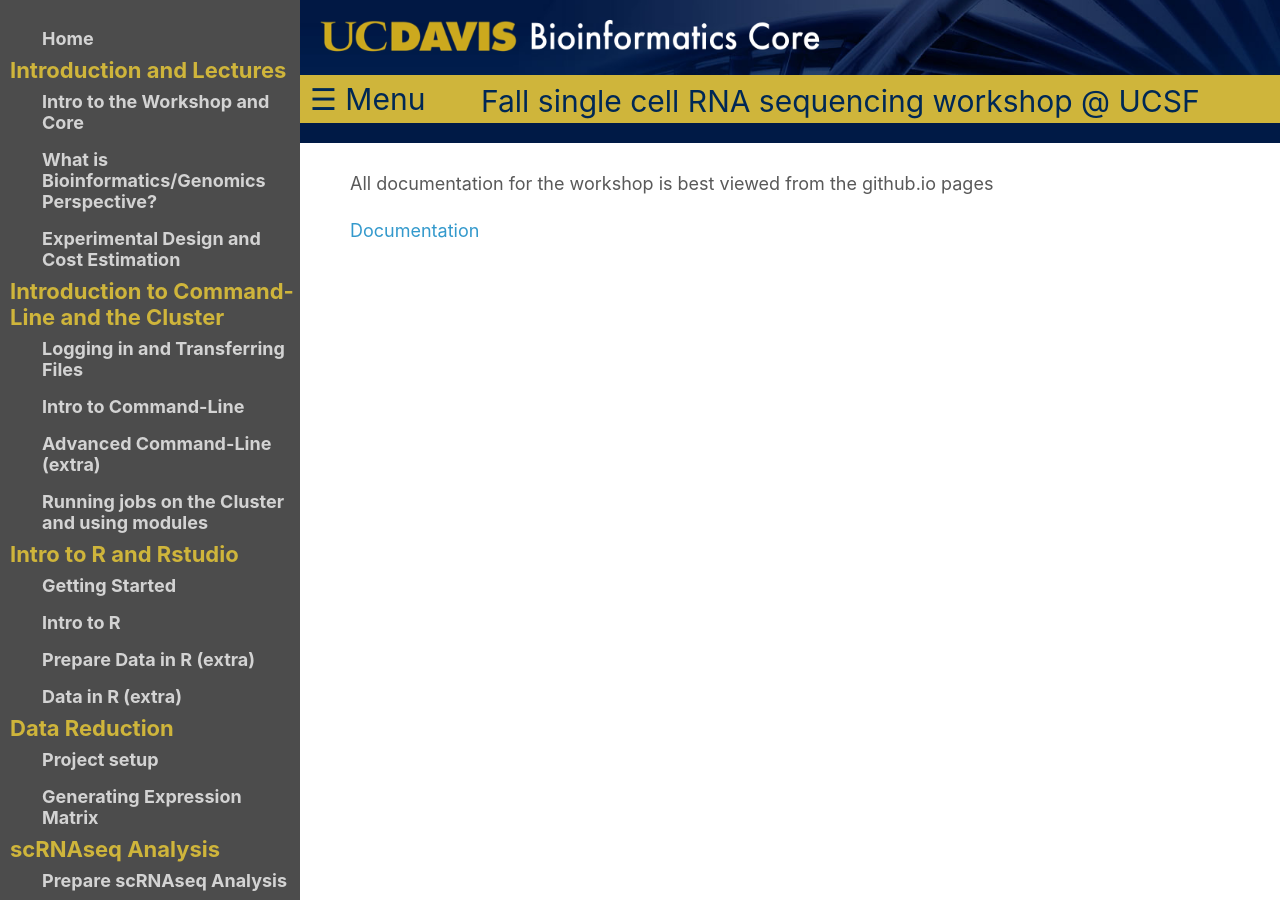
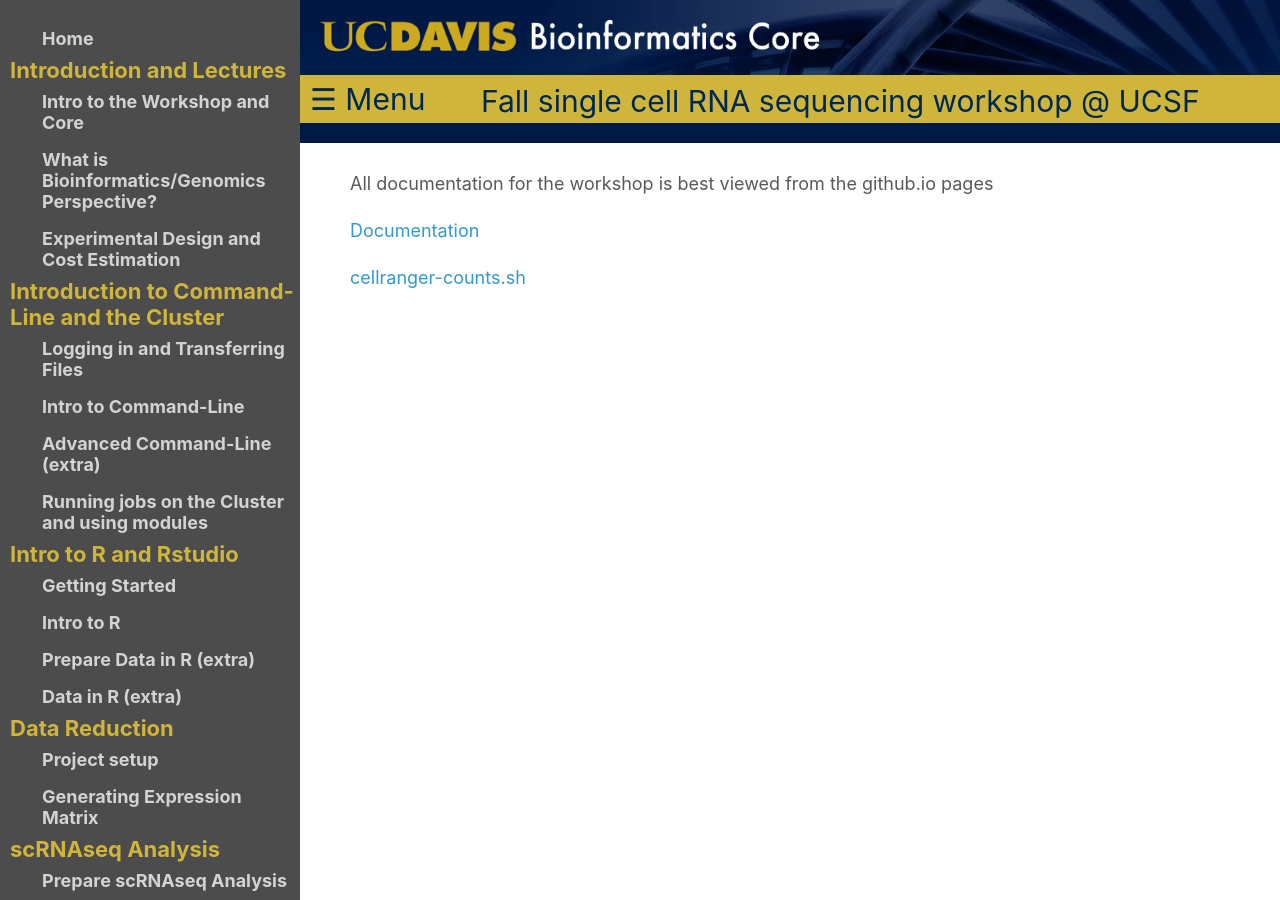
Before and after one commit to ucdavis-bioinformatics-training/2019-Fall-single-cell-RNA-sequencing-Workshop-UCSF, a Jekyll site: the page built from scripts/README.md, in a window 1280 px wide. Built offline with Jekyll 4.4.1, drawn with Linux system fonts in a browser that asks for light colours; our own code applies the rules of GitHub Pages for plain Markdown files.

Commit message:
update script

```diff
--- a/scripts/README.md
+++ b/scripts/README.md
@@ -1,3 +1,5 @@
 All documentation for the workshop is best viewed from the github.io pages
 
-[Documentation](https://ucdavis-bioinformatics-training.github.io/2019-single-cell-RNA-sequencing-Workshop-UCD_UCSF/)
+[Documentation](https://ucdavis-bioinformatics-training.github.io/2019-Fall-single-cell-RNA-sequencing-Workshop-UCSF/)
+
+[cellranger-counts.sh](./cellranger-counts.sh)
```
Also changed, not shown: data_reduction/Expression_Matrix.md (+0 -2 lines).
